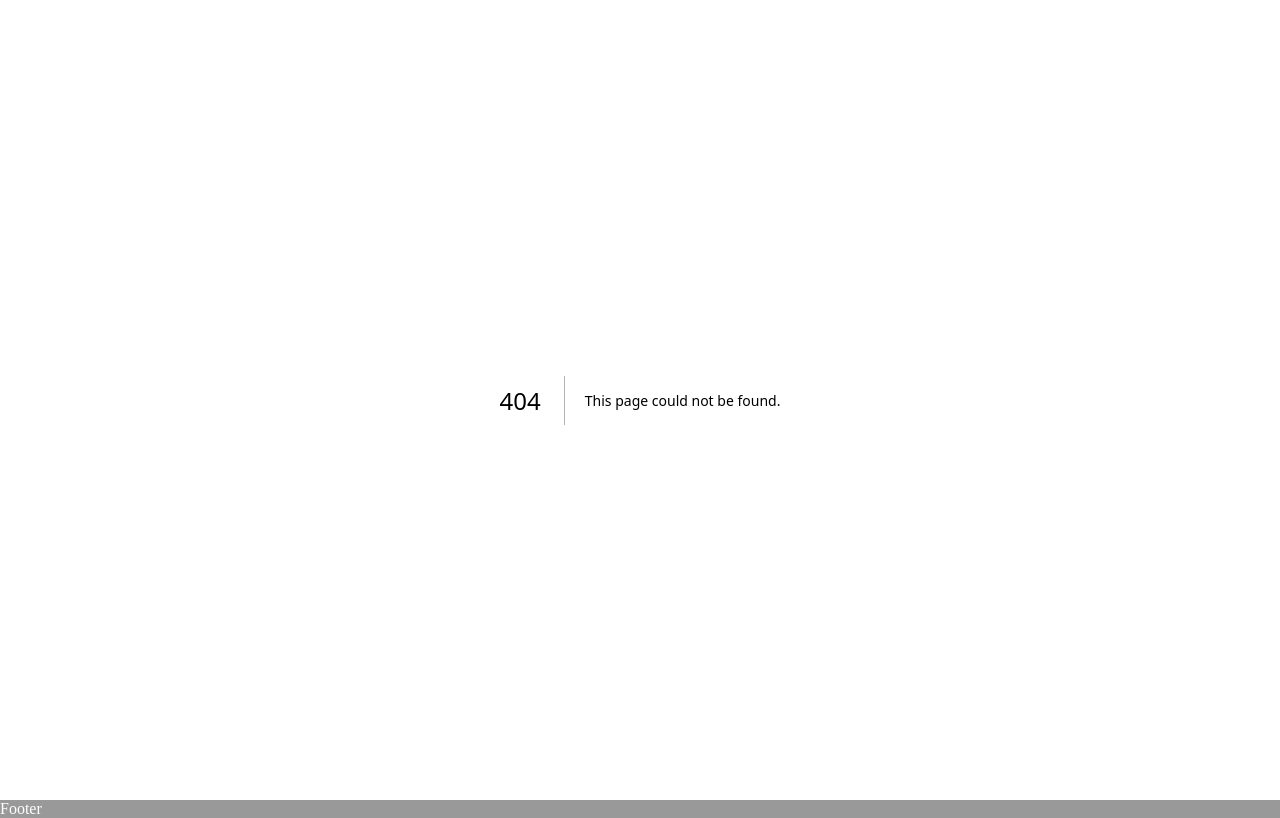
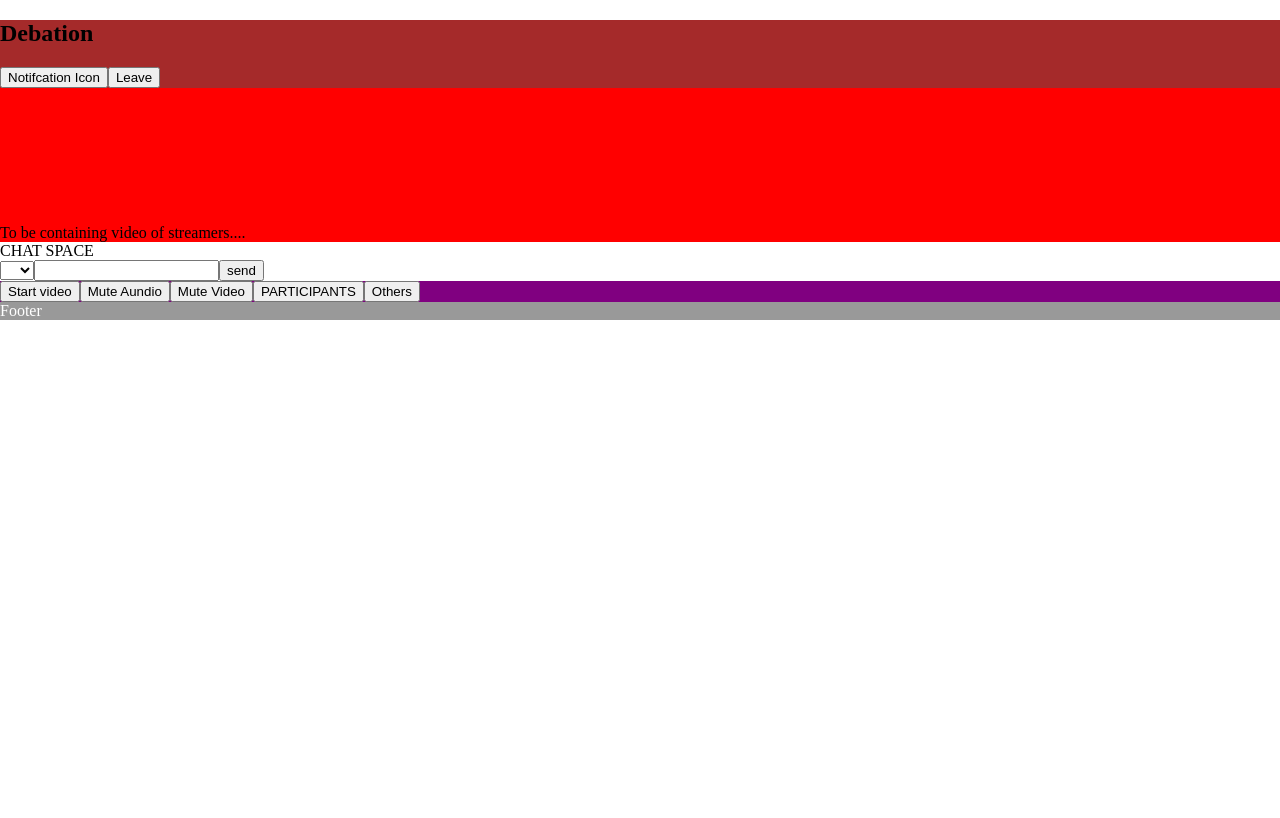
Before and after one commit to T4910/NEXTJS-Debation, a Next.js app in the folder client/: page /rooms in a window 1280 px wide. Before the commit this address had no page. Built offline with nearby package versions, Linux system fonts and the light colour scheme.

Commit message:
Room page initiation

```diff
--- /dev/null
+++ b/client/app/rooms/page.jsx
@@ -0,0 +1,15 @@
+import HeaderFuncitons from '../(componets)/HeaderFunctions'
+import VideoStreaming from '../(componets)/VideoStreaming'
+import ParticipantChatBox from '../(componets)/ParticipantChatBox'
+import BottomFunctions from '../(componets)/BottomFunctions'
+
+export default function page() {
+  return (
+    <>
+        <HeaderFuncitons />
+        <VideoStreaming />
+        <ParticipantChatBox />
+        <BottomFunctions />
+    </>
+  )
+}
```
